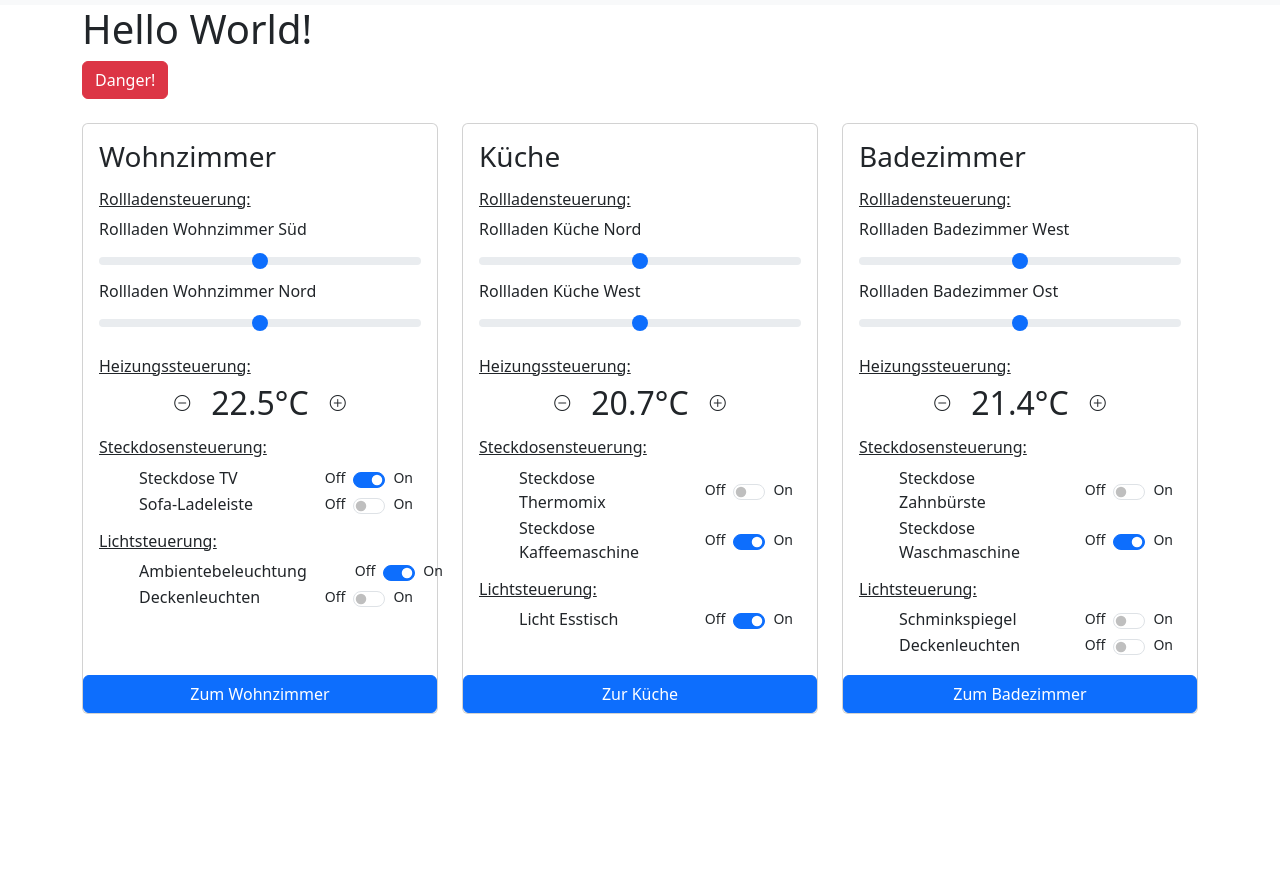
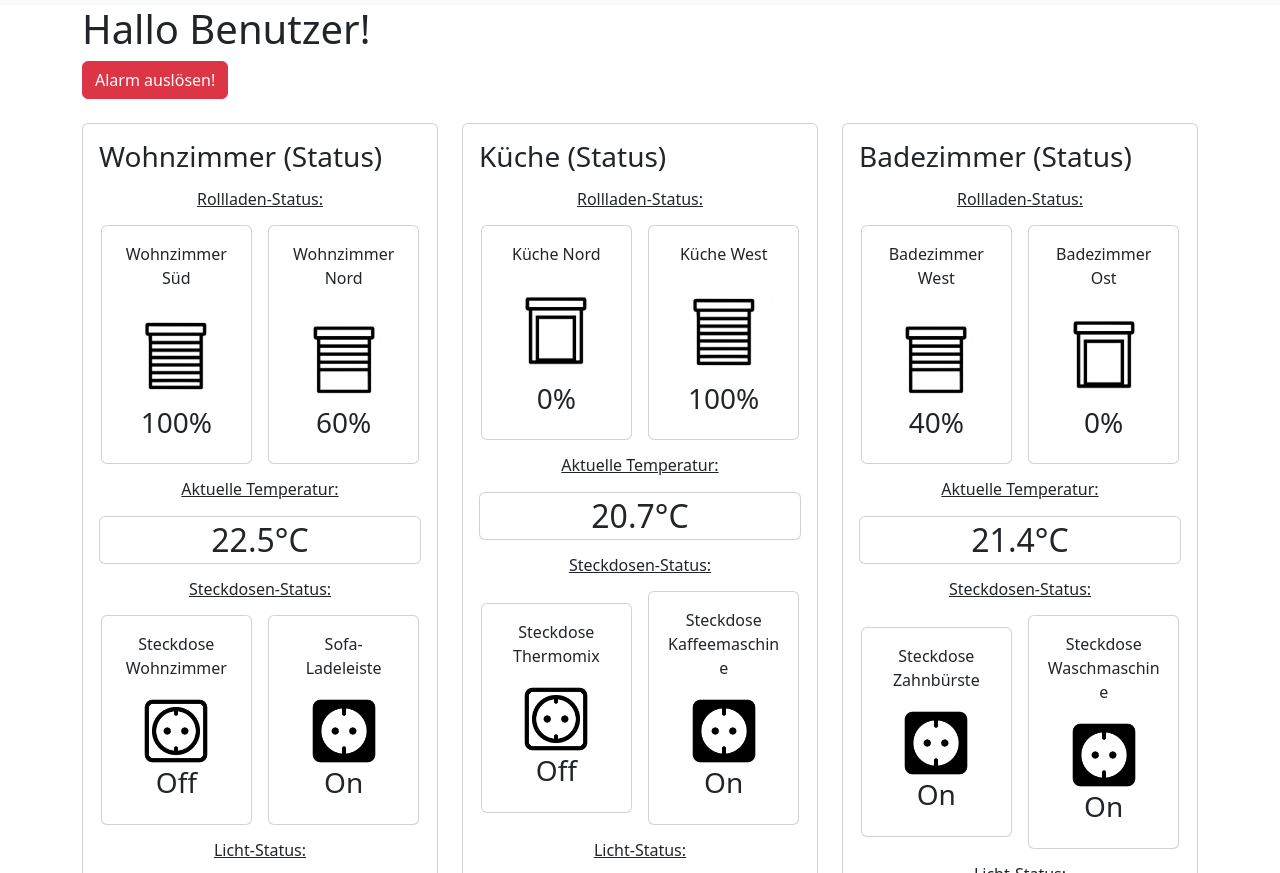
Before and after one commit to StrumpfHD/PraktikumWebAnwendungen2_Kombis, a plain HTML site: page HTML/dashboard.html in a window 1280 px wide. Shown: the part 71-944 px from the top of the page. Before the commit the page ends 800 px from the top, so only its background shows below. Drawn offline with nearby package versions, Linux system fonts and the light colour scheme.

Commit message:
Dashboard überarbeitet (Statusansicht)

```diff
--- a/HTML/dashboard.html
+++ b/HTML/dashboard.html
@@ -37,8 +37,8 @@
     </nav>
 
     <div class="container">
-        <h1>Hello World!</h1> <button type="button" class="btn btn-danger"
-            onclick="alert('Danger wurde ausgelöst');">Danger!</button>
+        <h1>Hallo Benutzer!</h1> <button type="button" class="btn btn-danger"
+            onclick="alert('Alarm wurde gedrückt! ALAAAAAAAARM!');">Alarm auslösen!</button>
     </div>
 
     <div class="container mt-4">
@@ -48,64 +48,80 @@
             <div class="col-12 col-md-6 col-lg-4">
                 <div class="card h-100">
                     <div class="card-body">
-                        <h3 class="card-title">Wohnzimmer</h3>
+                        <h3 class="card-title">Wohnzimmer (Status)</h3>
 
-                        <h6 class="card-text mt-3"><u>Rollladensteuerung:</u></h6>
-                        <label for="customRange1" class="form-label">Rollladen Wohnzimmer Süd</label>
-                        <input type="range" class="form-range" id="customRange1">
-                        <label for="customRange2" class="form-label">Rollladen Wohnzimmer Nord</label>
-                        <input type="range" class="form-range" id="customRange2">
-
-                        <h6 class="card-text mt-3"><u>Heizungssteuerung:</u></h6>
-                        <div class="d-flex justify-content-center align-items-center mb-3">
-                            <button type="button" class="btn" id="minusbtn"><i class="bi bi-dash-circle"></i></button>
-                            <h2 id="temperature" class="mb-0 mx-2">22.5°C</h2>
-                            <button type="button" class="btn" id="plusbtn"><i class="bi bi-plus-circle"></i></button>
-                        </div>
-
-                        <h6 class="card-text mt-3"><u>Steckdosensteuerung:</u></h6>
-                        <div class="switches">
-                            <div class="form-check form-switch d-flex align-items-center justify-content-between">
-                                <label class="form-check-label" for="switchTV">Steckdose TV</label>
-                                <div class="d-flex align-items-center">
-                                    <span class="text small mx-5">Off</span>
-                                    <input class="form-check-input" type="checkbox" id="switchTV" checked>
-                                    <span class="text small mx-2">On</span>
+                        <h6 class="card-text m-3 text-center"><u>Rollladen-Status:</u></h6>
+                        <div class="d-flex justify-content-center align-items-center flex-wrap gap-3">
+                            <div class="card" style="width: 47%;">
+                                <div class="card-body text-center">
+                                    <p>Wohnzimmer Süd</p>
+                                    <img class="img-fluid" src="./pictures/blinds_closed.png"
+                                        alt="Rollladen geschlossen" width="100px">
+                                    <h3>100%</h3>
                                 </div>
                             </div>
 
-                            <div class="form-check form-switch d-flex align-items-center justify-content-between">
-                                <label class="form-check-label" for="switchSofa">Sofa-Ladeleiste</label>
-                                <div class="d-flex align-items-center">
-                                    <span class="text small mx-5">Off</span>
-                                    <input class="form-check-input" type="checkbox" id="switchSofa">
-                                    <span class="text small mx-2">On</span>
+                            <div class="card" style="width: 47%;">
+                                <div class="card-body text-center">
+                                    <p>Wohnzimmer Nord</p>
+                                    <img class="img-fluid" src="./pictures/blinds_half.png" alt="Rollladen halb"
+                                        width="100px">
+                                    <h3>60%</h3>
                                 </div>
                             </div>
                         </div>
 
-                        <h6 class="card-text mt-3"><u>Lichtsteuerung:</u></h6>
-                        <div class="switches">
-                            <div class="form-check form-switch d-flex align-items-center justify-content-between">
-                                <label class="form-check-label" for="switchAmbient">Ambientebeleuchtung</label>
-                                <div class="d-flex align-items-center">
-                                    <span class="text small mx-5">Off</span>
-                                    <input class="form-check-input" type="checkbox" id="switchAmbient" checked>
-                                    <span class="text small mx-2">On</span>
+                        <h6 class="card-text m-3 text-center"><u>Aktuelle Temperatur:</u></h6>
+                        <div class="card">
+                            <div class="d-flex justify-content-center align-items-center m-1">
+                                <h2 id="temperature" class="mb-0 mx-2">22.5°C</h2>
+                            </div>
+                        </div>
+
+                        <h6 class="card-text m-3 text-center"><u>Steckdosen-Status:</u></h6>
+                        <div class="d-flex justify-content-center align-items-center flex-wrap gap-3">
+                            <div class="card" style="width: 47%;">
+                                <div class="card-body text-center">
+                                    <p>Steckdose Wohnzimmer</p>
+                                    <img class="img-fluid" src="./pictures/steckdose_off.png" alt="Steckdose aus"
+                                        width="70px">
+                                    <h3>Off</h3>
                                 </div>
                             </div>
 
-                            <div class="form-check form-switch d-flex align-items-center justify-content-between">
-                                <label class="form-check-label" for="switchDeckeWohnzimmer">Deckenleuchten</label>
-                                <div class="d-flex align-items-center">
-                                    <span class="text small mx-5">Off</span>
-                                    <input class="form-check-input" type="checkbox" id="switchDeckeWohnzimmer">
-                                    <span class="text small mx-2">On</span>
+                            <div class="card" style="width: 47%;">
+                                <div class="card-body text-center">
+                                    <p>Sofa-<br>Ladeleiste</p>
+                                    <img class="img-fluid" src="./pictures/steckdose_on.png" alt="Steckdose an"
+                                        width="70px">
+                                    <h3>On</h3>
+                                </div>
+                            </div>
+                        </div>
+
+                        <h6 class="card-text m-3 text-center"><u>Licht-Status:</u></h6>
+                        <div
+                            class="d-flex justify-content-center align-items-center align-items-stretch flex-wrap gap-3">
+                            <div class="card" style="width: 47%;">
+                                <div class="card-title text-center m-2">Ambientebeleuchtung</div>
+                                <div class="card-body text-center">
+                                    <img class="img-fluid" src="./pictures/lightbulb_on.png" alt="Steckdose aus"
+                                        width="70px">
+                                    <h3>On</h3>
+                                </div>
+                            </div>
+
+                            <div class="card" style="width: 47%;">
+                                <div class="card-titel text-center m-2">Deckenleuchten</div>
+                                <div class="card-body text-center">
+                                    <img class="img-fluid" src="./pictures/lightbulb_off.png" alt="Steckdose an"
+                                        width="70px">
+                                    <h3>Off</h3>
                                 </div>
                             </div>
                         </div>
                     </div>
-                    <a href="room_livingroom.html" class="btn btn-primary">Zum Wohnzimmer</a>
+                    <a href="room_livingroom.html" class="btn btn-primary">Anpassen</a>
                 </div>
             </div>
 
@@ -113,55 +129,72 @@
             <div class="col-12 col-md-6 col-lg-4">
                 <div class="card h-100">
                     <div class="card-body">
-                        <h3 class="card-title">Küche</h3>
+                        <h3 class="card-title">Küche (Status)</h3>
 
-                        <h6 class="card-text mt-3"><u>Rollladensteuerung:</u></h6>
-                        <label for="customRange3" class="form-label">Rollladen Küche Nord</label>
-                        <input type="range" class="form-range" id="customRange3">
-                        <label for="customRange4" class="form-label">Rollladen Küche West</label>
-                        <input type="range" class="form-range" id="customRange4">
-
-                        <h6 class="card-text mt-3"><u>Heizungssteuerung:</u></h6>
-                        <div class="d-flex justify-content-center align-items-center mb-3">
-                            <button type="button" class="btn" id="minusbtn2"><i class="bi bi-dash-circle"></i></button>
-                            <h2 id="temperature2" class="mb-0 mx-2">20.7°C</h2>
-                            <button type="button" class="btn" id="plusbtn2"><i class="bi bi-plus-circle"></i></button>
-                        </div>
-
-                        <h6 class="card-text mt-3"><u>Steckdosensteuerung:</u></h6>
-                        <div class="switches">
-                            <div class="form-check form-switch d-flex align-items-center justify-content-between">
-                                <label class="form-check-label" for="switchThermomix">Steckdose Thermomix</label>
-                                <div class="d-flex align-items-center">
-                                    <span class="text small mx-5">Off</span>
-                                    <input class="form-check-input" type="checkbox" id="switchThermomix">
-                                    <span class="text small mx-2">On</span>
+                        <h6 class="card-text m-3 text-center"><u>Rollladen-Status:</u></h6>
+                        <div class="d-flex justify-content-center align-items-center flex-wrap gap-3">
+                            <div class="card" style="width: 47%;">
+                                <div class="card-body text-center">
+                                    <p>Küche Nord</p>
+                                    <img class="img-fluid" src="./pictures/blinds_open.png" alt="Rollladen geschlossen"
+                                        width="100px">
+                                    <h3>0%</h3>
                                 </div>
                             </div>
 
-                            <div class="form-check form-switch d-flex align-items-center justify-content-between">
-                                <label class="form-check-label" for="switchKaffee">Steckdose Kaffeemaschine</label>
-                                <div class="d-flex align-items-center">
-                                    <span class="text small mx-5">Off</span>
-                                    <input class="form-check-input" type="checkbox" id="switchKaffee" checked>
-                                    <span class="text small mx-2">On</span>
+                            <div class="card" style="width: 47%;">
+                                <div class="card-body text-center">
+                                    <p>Küche West</p>
+                                    <img class="img-fluid" src="./pictures/blinds_closed.png" alt="Rollladen halb"
+                                        width="100px">
+                                    <h3>100%</h3>
                                 </div>
                             </div>
                         </div>
 
-                        <h6 class="card-text mt-3"><u>Lichtsteuerung:</u></h6>
-                        <div class="switches">
-                            <div class="form-check form-switch d-flex align-items-center justify-content-between">
-                                <label class="form-check-label" for="switchEsstisch">Licht Esstisch</label>
-                                <div class="d-flex align-items-center">
-                                    <span class="text small mx-5">Off</span>
-                                    <input class="form-check-input" type="checkbox" id="switchEsstisch" checked>
-                                    <span class="text small mx-2">On</span>
+                        <h6 class="card-text m-3 text-center"><u>Aktuelle Temperatur:</u></h6>
+                        <div class="card">
+                            <div class="d-flex justify-content-center align-items-center m-1">
+                                <h2 id="temperature" class="mb-0 mx-2">20.7°C</h2>
+                            </div>
+                        </div>
+
+
+                        <h6 class="card-text m-3 text-center"><u>Steckdosen-Status:</u></h6>
+                        <div class="d-flex justify-content-center align-items-center flex-wrap gap-3">
+                            <div class="card" style="width: 47%;">
+                                <div class="card-body text-center">
+                                    <p>Steckdose Thermomix</p>
+                                    <img class="img-fluid" src="./pictures/steckdose_off.png" alt="Steckdose aus"
+                                        width="70px">
+                                    <h3>Off</h3>
+                                </div>
+                            </div>
+
+                            <div class="card" style="width: 47%;">
+                                <div class="card-body text-center">
+                                    <p>Steckdose Kaffeemaschine</p>
+                                    <img class="img-fluid" src="./pictures/steckdose_on.png" alt="Steckdose an"
+                                        width="70px">
+                                    <h3>On</h3>
+                                </div>
+                            </div>
+                        </div>
+
+                        <h6 class="card-text m-3 text-center"><u>Licht-Status:</u></h6>
+                        <div
+                            class="d-flex justify-content-center align-items-center align-items-stretch flex-wrap gap-3">
+                            <div class="card" style="width: 47%;">
+                                <div class="card-title text-center m-2">Küchenzeile</div>
+                                <div class="card-body text-center">
+                                    <img class="img-fluid" src="./pictures/lightbulb_on.png" alt="Licht an"
+                                        width="70px">
+                                    <h3>On</h3>
                                 </div>
                             </div>
                         </div>
                     </div>
-                    <a href="room_kitchen.html" class="btn btn-primary">Zur Küche</a>
+                    <a href="room_kitchen.html" class="btn btn-primary">Anpassen</a>
                 </div>
             </div>
 
@@ -169,66 +202,81 @@
             <div class="col-12 col-md-6 col-lg-4">
                 <div class="card h-100">
                     <div class="card-body">
-                        <h3 class="card-title">Badezimmer</h3>
+                        <h3 class="card-title">Badezimmer (Status)</h3>
 
-                        <h6 class="card-text mt-3"><u>Rollladensteuerung:</u></h6>
-                        <label for="customRange5" class="form-label">Rollladen Badezimmer West</label>
-                        <input type="range" class="form-range" id="customRange5">
-                        <label for="customRange6" class="form-label">Rollladen Badezimmer Ost</label>
-                        <input type="range" class="form-range" id="customRange6">
 
-                        <h6 class="card-text mt-3"><u>Heizungssteuerung:</u></h6>
-                        <div class="d-flex justify-content-center align-items-center mb-3">
-                            <button type="button" class="btn" id="minusbtn3"><i class="bi bi-dash-circle"></i></button>
-                            <h2 id="temperature3" class="mb-0 mx-2">21.4°C</h2>
-                            <button type="button" class="btn" id="plusbtn3"><i class="bi bi-plus-circle"></i></button>
-                        </div>
-
-                        <h6 class="card-text mt-3"><u>Steckdosensteuerung:</u></h6>
-                        <div class="switches">
-                            <div class="form-check form-switch d-flex align-items-center justify-content-between">
-                                <label class="form-check-label" for="switchZahnbuerste">Steckdose
-                                    Zahnbürste</label>
-                                <div class="d-flex align-items-center">
-                                    <span class="text small mx-5">Off</span>
-                                    <input class="form-check-input" type="checkbox" id="switchZahnbuerste">
-                                    <span class="text small mx-2">On</span>
+                        <h6 class="card-text m-3 text-center"><u>Rollladen-Status:</u></h6>
+                        <div class="d-flex justify-content-center align-items-center flex-wrap gap-3">
+                            <div class="card" style="width: 47%;">
+                                <div class="card-body text-center">
+                                    <p>Badezimmer West</p>
+                                    <img class="img-fluid" src="./pictures/blinds_half.png" alt="Rollladen geschlossen"
+                                        width="100px">
+                                    <h3>40%</h3>
                                 </div>
                             </div>
 
-                            <div class="form-check form-switch d-flex align-items-center justify-content-between">
-                                <label class="form-check-label" for="switchWaschmaschine">Steckdose
-                                    Waschmaschine</label>
-                                <div class="d-flex align-items-center">
-                                    <span class="text small mx-5">Off</span>
-                                    <input class="form-check-input" type="checkbox" id="switchWaschmaschine" checked>
-                                    <span class="text small mx-2">On</span>
+                            <div class="card" style="width: 47%;">
+                                <div class="card-body text-center">
+                                    <p>Badezimmer Ost</p>
+                                    <img class="img-fluid" src="./pictures/blinds_open.png" alt="Rollladen halb"
+                                        width="100px">
+                                    <h3>0%</h3>
                                 </div>
                             </div>
                         </div>
 
-                        <h6 class="card-text mt-3"><u>Lichtsteuerung:</u></h6>
-                        <div class="switches">
-                            <div class="form-check form-switch d-flex align-items-center justify-content-between">
-                                <label class="form-check-label" for="switchSpiegel">Schminkspiegel</label>
-                                <div class="d-flex align-items-center">
-                                    <span class="text small mx-5">Off</span>
-                                    <input class="form-check-input" type="checkbox" id="switchSpiegel">
-                                    <span class="text small mx-2">On</span>
+                        <h6 class="card-text m-3 text-center"><u>Aktuelle Temperatur:</u></h6>
+                        <div class="card">
+                            <div class="d-flex justify-content-center align-items-center m-1">
+                                <h2 id="temperature" class="mb-0 mx-2">21.4°C</h2>
+                            </div>
+                        </div>
+
+                        <h6 class="card-text m-3 text-center"><u>Steckdosen-Status:</u></h6>
+                        <div class="d-flex justify-content-center align-items-center flex-wrap gap-3">
+                            <div class="card" style="width: 47%;">
+                                <div class="card-body text-center">
+                                    <p>Steckdose Zahnbürste</p>
+                                    <img class="img-fluid" src="./pictures/steckdose_on.png" alt="Steckdose an"
+                                        width="70px">
+                                    <h3>On</h3>
                                 </div>
                             </div>
 
-                            <div class="form-check form-switch d-flex align-items-center justify-content-between">
-                                <label class="form-check-label" for="switchDeckeBad">Deckenleuchten</label>
-                                <div class="d-flex align-items-center">
-                                    <span class="text small mx-5">Off</span>
-                                    <input class="form-check-input" type="checkbox" id="switchDeckeBad">
-                                    <span class="text small mx-2">On</span>
+                            <div class="card" style="width: 47%;">
+                                <div class="card-body text-center">
+                                    <p>Steckdose Waschmaschine</p>
+                                    <img class="img-fluid" src="./pictures/steckdose_on.png" alt="Steckdose an"
+                                        width="70px">
+                                    <h3>On</h3>
+                                </div>
+                            </div>
+                        </div>
+
+                        <h6 class="card-text m-3 text-center"><u>Licht-Status:</u></h6>
+                        <div
+                            class="d-flex justify-content-center align-items-center align-items-stretch flex-wrap gap-3">
+                            <div class="card" style="width: 47%;">
+                                <div class="card-title text-center m-2">Schminkspiegel</div>
+                                <div class="card-body text-center">
+                                    <img class="img-fluid" src="./pictures/lightbulb_on.png" alt="Licht an"
+                                        width="70px">
+                                    <h3>On</h3>
+                                </div>
+                            </div>
+
+                            <div class="card" style="width: 47%;">
+                                <div class="card-title text-center m-2">Deckenleuchten</div>
+                                <div class="card-body text-center">
+                                    <img class="img-fluid" src="./pictures/lightbulb_off.png" alt="Licht aus"
+                                        width="70px">
+                                    <h3>Off</h3>
                                 </div>
                             </div>
                         </div>
                     </div>
-                    <a href="room_bathroom.html" class="btn btn-primary">Zum Badezimmer</a>
+                    <a href="room_bathroom.html" class="btn btn-primary">Anpassen</a>
                 </div>
             </div>
         </div>
```
Also changed, not shown: HTML/pictures/blinds_closed.png (added), HTML/pictures/blinds_half.png (added), HTML/pictures/blinds_open.png (added), HTML/pictures/lightbulb_off.png (added), HTML/pictures/lightbulb_on.png (added), HTML/pictures/steckdose_off.png (added), HTML/pictures/steckdose_on.png (added).
